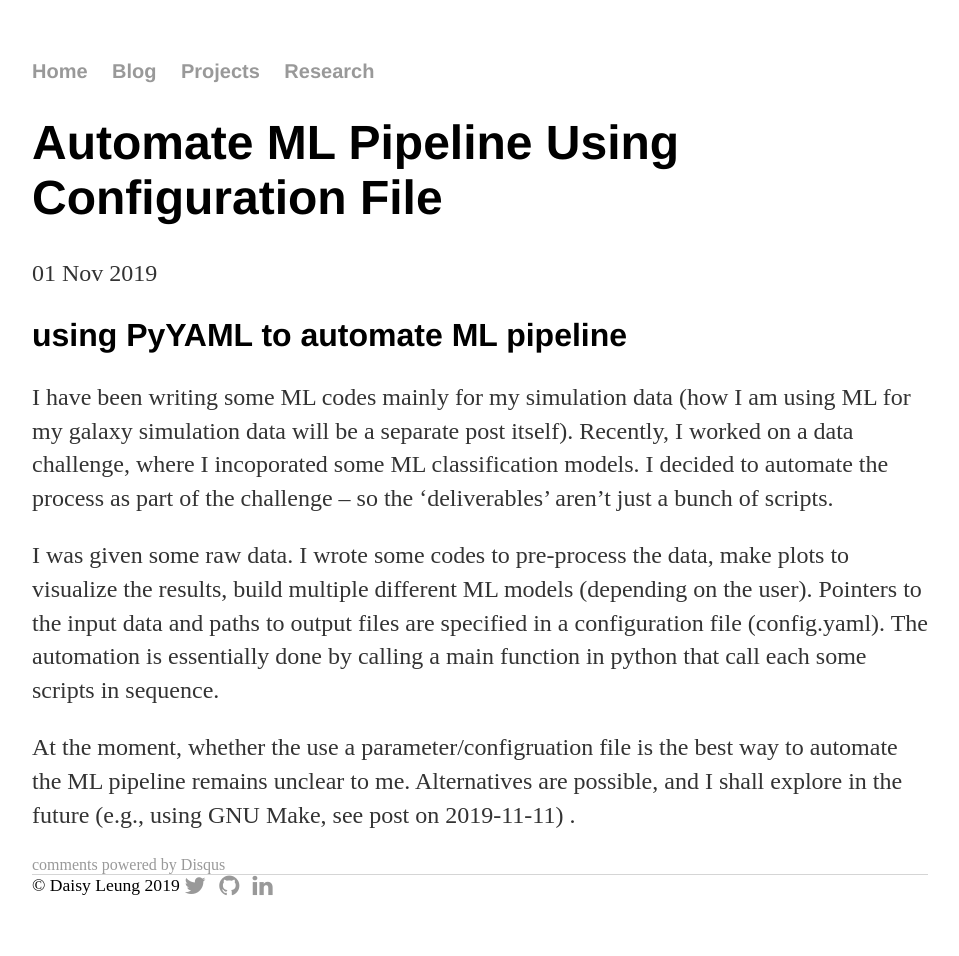
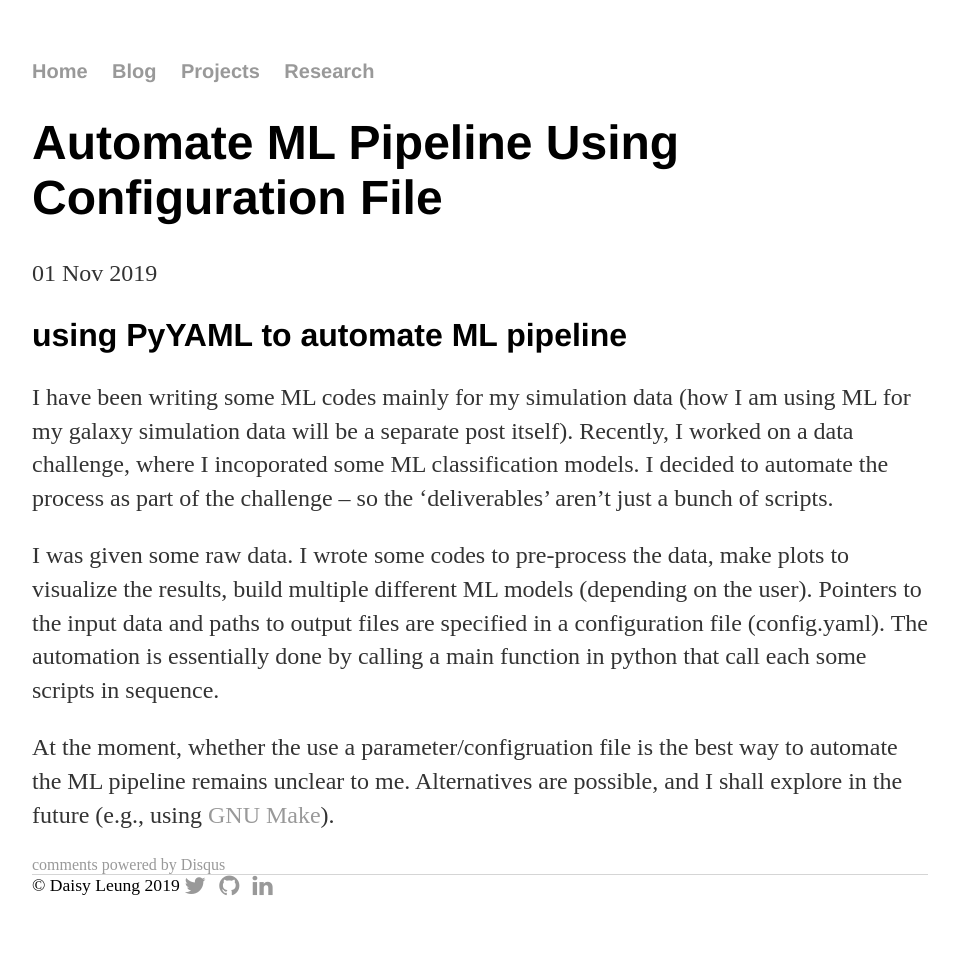
Before and after one commit to astro313/astro313.github.io, a Jekyll site: the page built from projects/_posts/2019-11-01-MLpipeline-yaml.md, in a window 1280 px wide. Shown: the whole page, without its empty margins (160-1119 px from the left). Built offline with Jekyll 4.4.1, drawn with Linux system fonts in a browser that asks for light colours; nearby versions of some CDN libraries; comment, search, counter and statistics services are not loaded.

Commit message:
link to post

```diff
--- a/projects/_posts/2019-11-01-MLpipeline-yaml.md
+++ b/projects/_posts/2019-11-01-MLpipeline-yaml.md
@@ -10,4 +10,4 @@
 
 I was given some raw data. I wrote some codes to pre-process the data, make plots to visualize the results, build multiple different ML models (depending on the user). Pointers to the input data and paths to output files are specified in a configuration file (config.yaml). The automation is essentially done by calling a main function in python that call each some scripts in sequence.
 
-At the moment, whether the use a parameter/configruation file is the best way to automate the ML pipeline remains unclear to me. Alternatives are possible, and I shall explore in the future (e.g., using GNU Make, see post on 2019-11-11) .
+At the moment, whether the use a parameter/configruation file is the best way to automate the ML pipeline remains unclear to me. Alternatives are possible, and I shall explore in the future (e.g., using [GNU Make](2019-11-11-packaging-ML-pipeline.md)).
```
